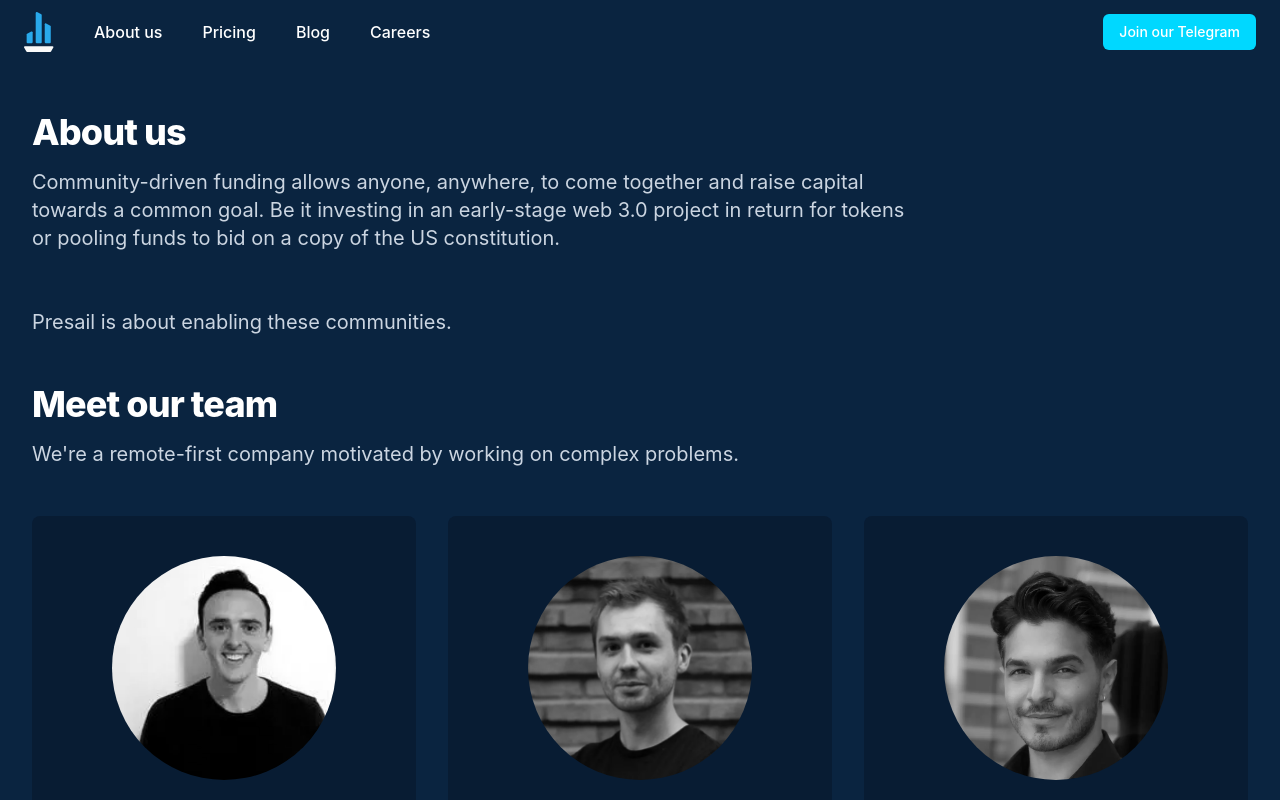
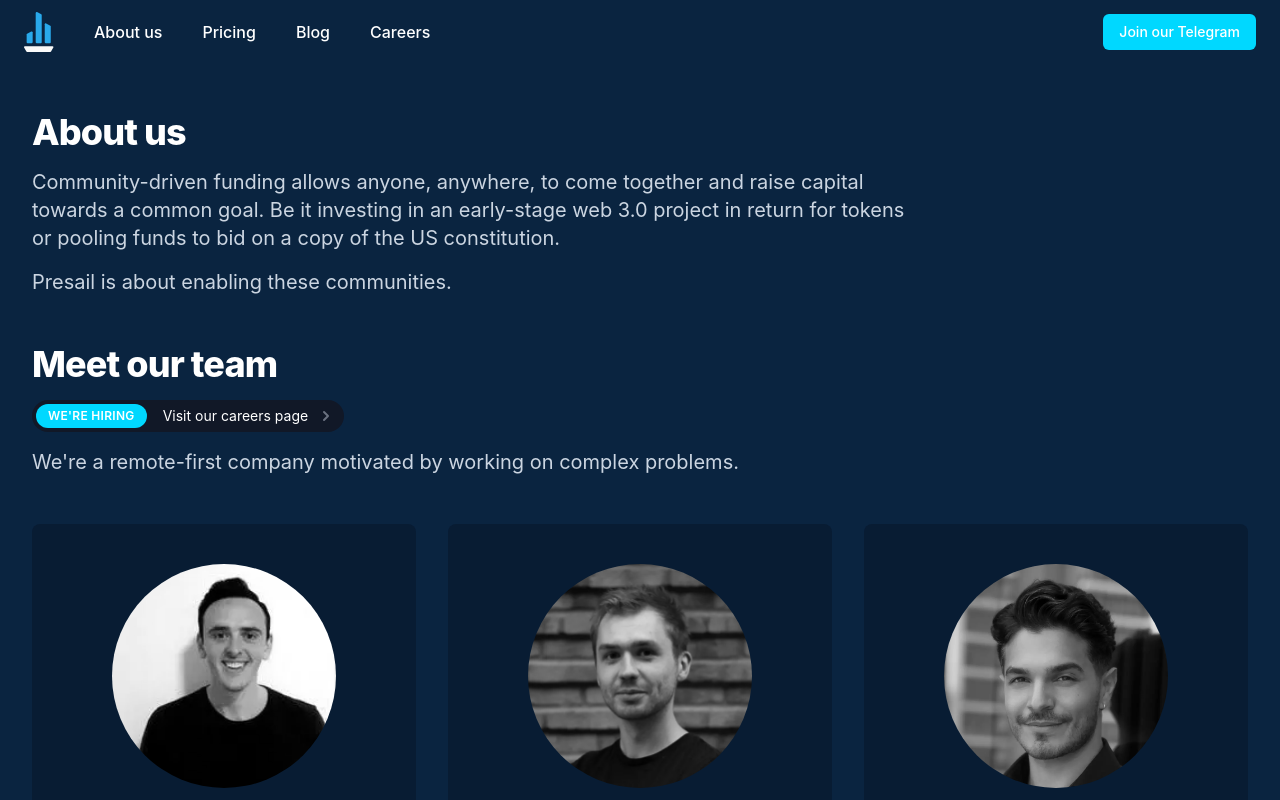
Before and after one commit to datablock-ai/presail-website, a Next.js app: page /about in a window 1280 px wide. Shown: the top 800 px of the page. Built offline with nearby package versions, Linux system fonts and the light colour scheme.

Commit message:
Add hiring CTA on about us

```diff
--- a/components/AboutHero.js
+++ b/components/AboutHero.js
@@ -9,7 +9,7 @@ export default function AboutHero() {
               Community-driven funding allows anyone, anywhere, to come together and raise capital towards a common goal.
               Be it investing in an early-stage web 3.0 project in return for tokens or pooling funds to bid on a copy of the US constitution.
             </p>
-            <p className="text-xl text-slate-300 max-w-4xl pt-10">
+            <p className="text-xl text-slate-300 max-w-4xl">
               Presail is about enabling these communities.
             </p>
           </div>
--- a/components/Employees.js
+++ b/components/Employees.js
@@ -1,5 +1,5 @@
 import Image from 'next/image'
-
+import { ChevronRightIcon } from '@heroicons/react/solid'
 const people = [
   {
     name: 'Sebastian',
@@ -56,6 +56,18 @@ export default function Employees() {
         <div className="space-y-12">
           <div className="space-y-5 sm:space-y-4 md:max-w-xl lg:max-w-3xl xl:max-w-none">
             <h2 className="text-3xl font-extrabold text-white tracking-tight sm:text-4xl">Meet our team</h2>
+
+            <a
+              href="https://presail.recruitee.com/"
+              className="inline-flex items-center text-white bg-gray-900 rounded-full p-1 pr-2 sm:text-base lg:text-sm xl:text-base hover:text-gray-200"
+            >
+              <span className="px-3 py-0.5 text-white text-xs font-semibold leading-5 uppercase tracking-wide bg-indigo-400 rounded-full">
+                We're hiring
+              </span>
+              <span className="ml-4 text-sm">Visit our careers page</span>
+              <ChevronRightIcon className="ml-2 w-5 h-5 text-gray-500" aria-hidden="true" />
+            </a>
+
             <p className="text-xl text-slate-300 max-w-4xl">
               We're a remote-first company motivated by working on complex problems.
             </p>
```
